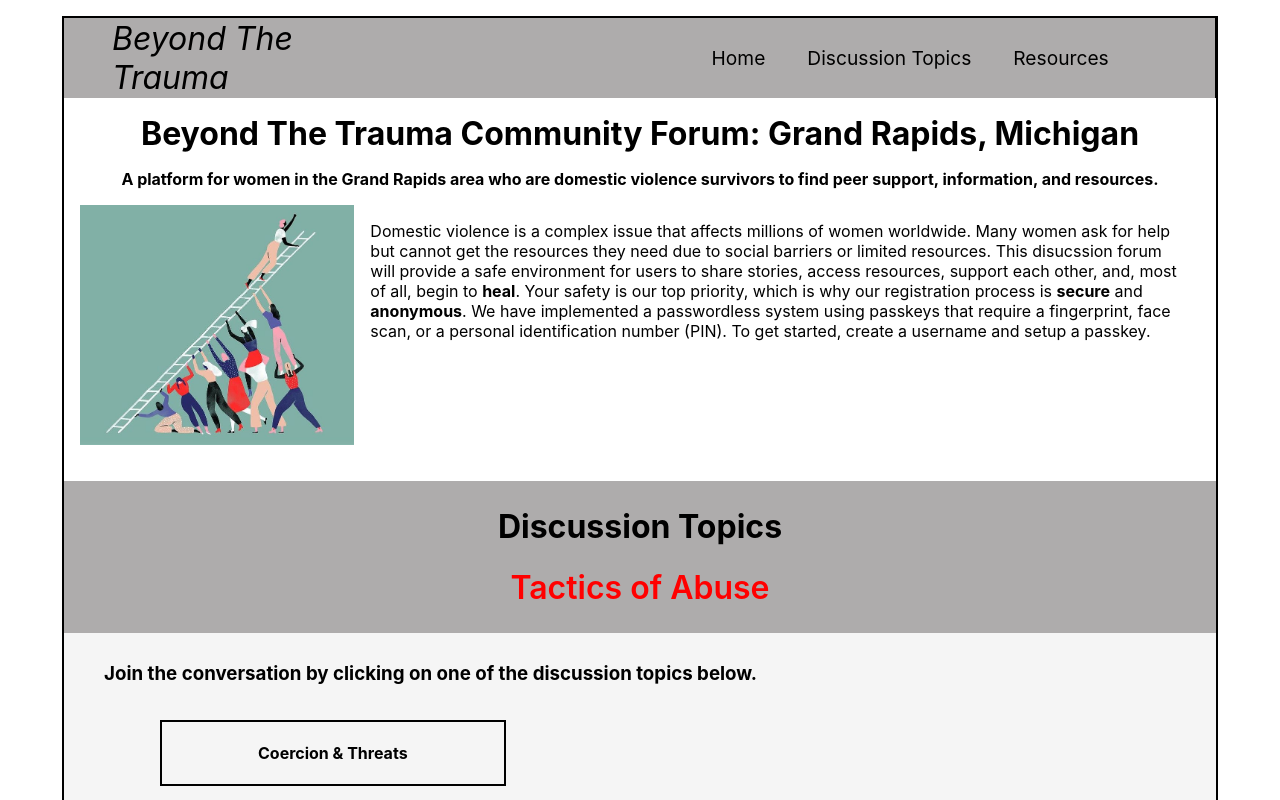
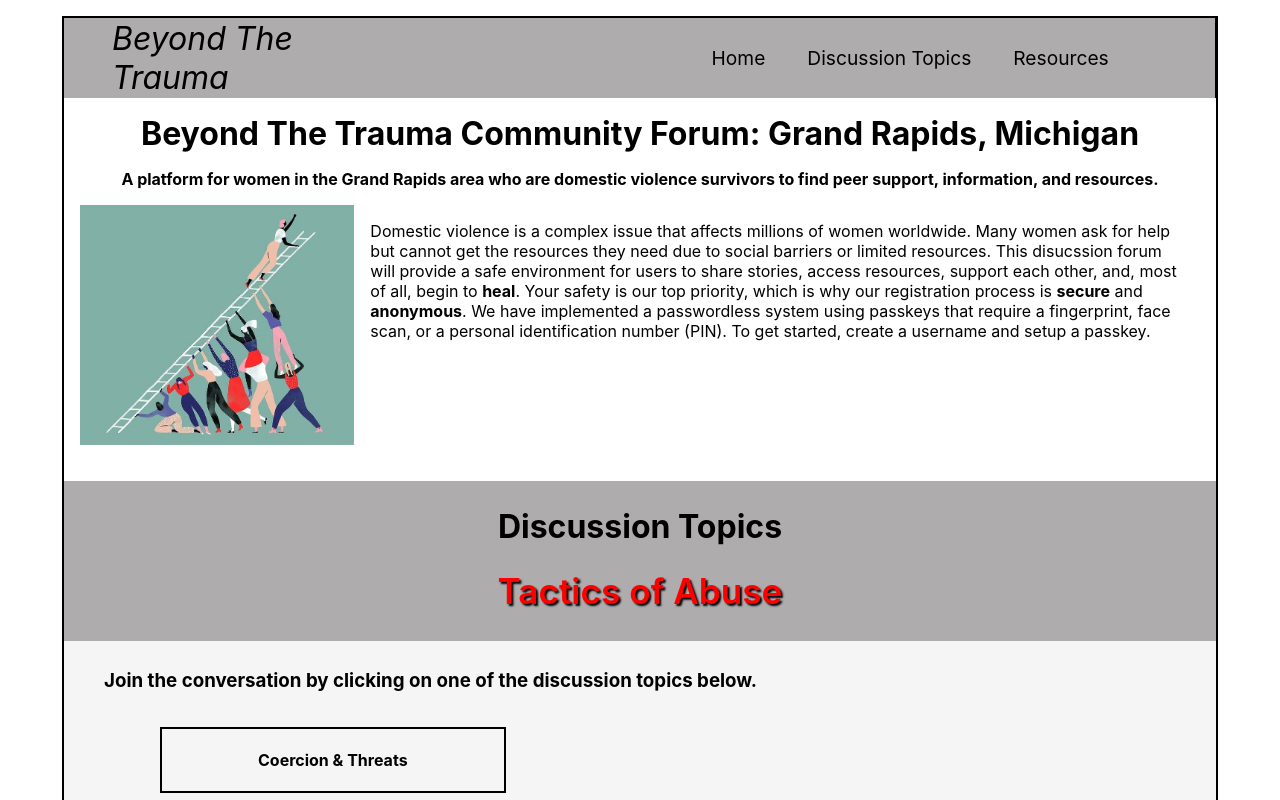
Before and after one commit to jengerred/Beyond-the-Trauma-Community-Forum, a React (Create React App) app: page / in a window 1280 px wide. Shown: the top 800 px of the page. Built offline with nearby package versions, Linux system fonts and the light colour scheme.

Commit message:
styled a header

```diff
--- a/src/components/topics.js
+++ b/src/components/topics.js
@@ -26,7 +26,7 @@ const Topics = () => {
 
  <div className="top-bar">
     <h1 >Discussion Topics</h1>
-    <h1 style={{fontWeight: "600", color: "red"}}>Tactics of Abuse</h1>
+    <h1 style={{fontSize: "2.2rem", fontWeight: "600", color: "red", textShadow:"2px 2px 2px black"}}>Tactics of Abuse</h1>
 
         </div>
 
```
